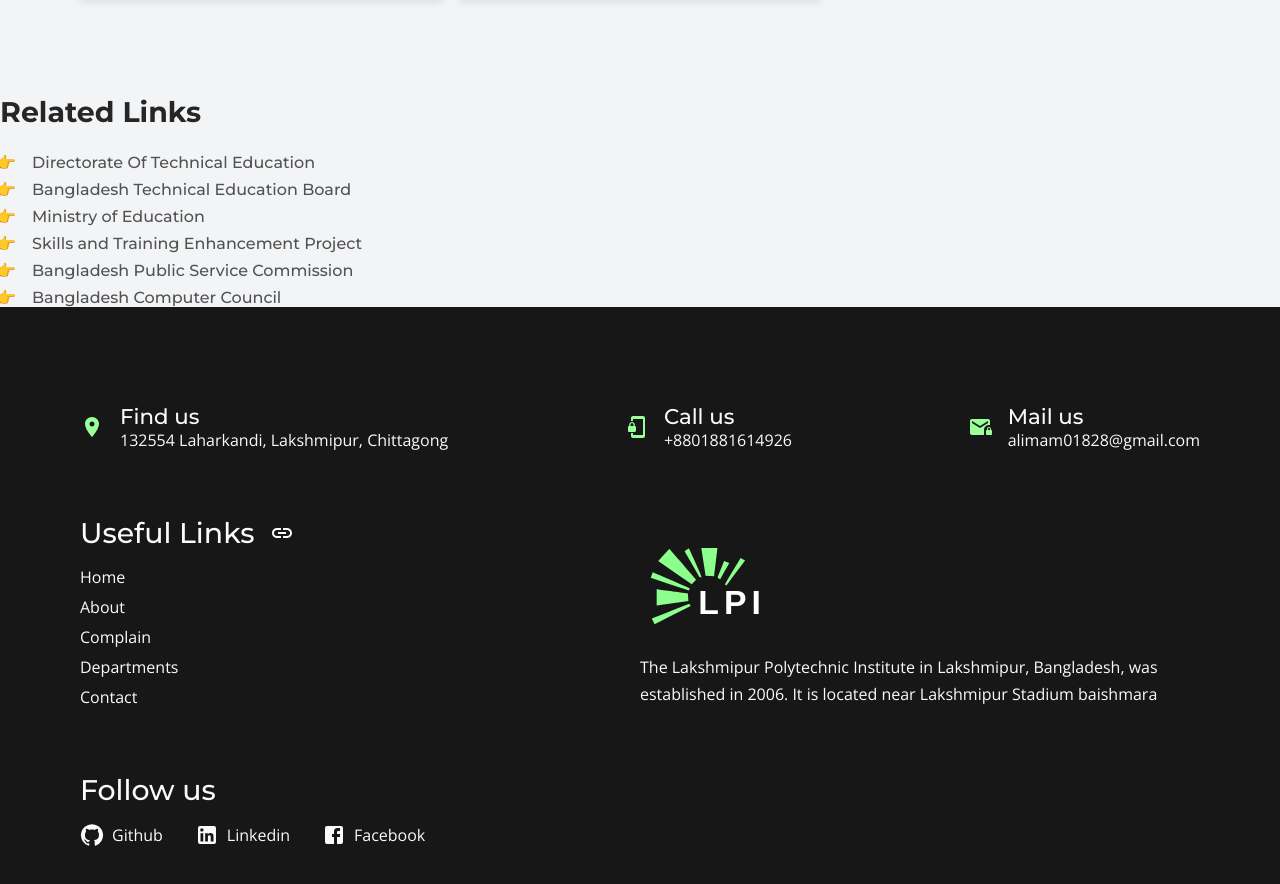
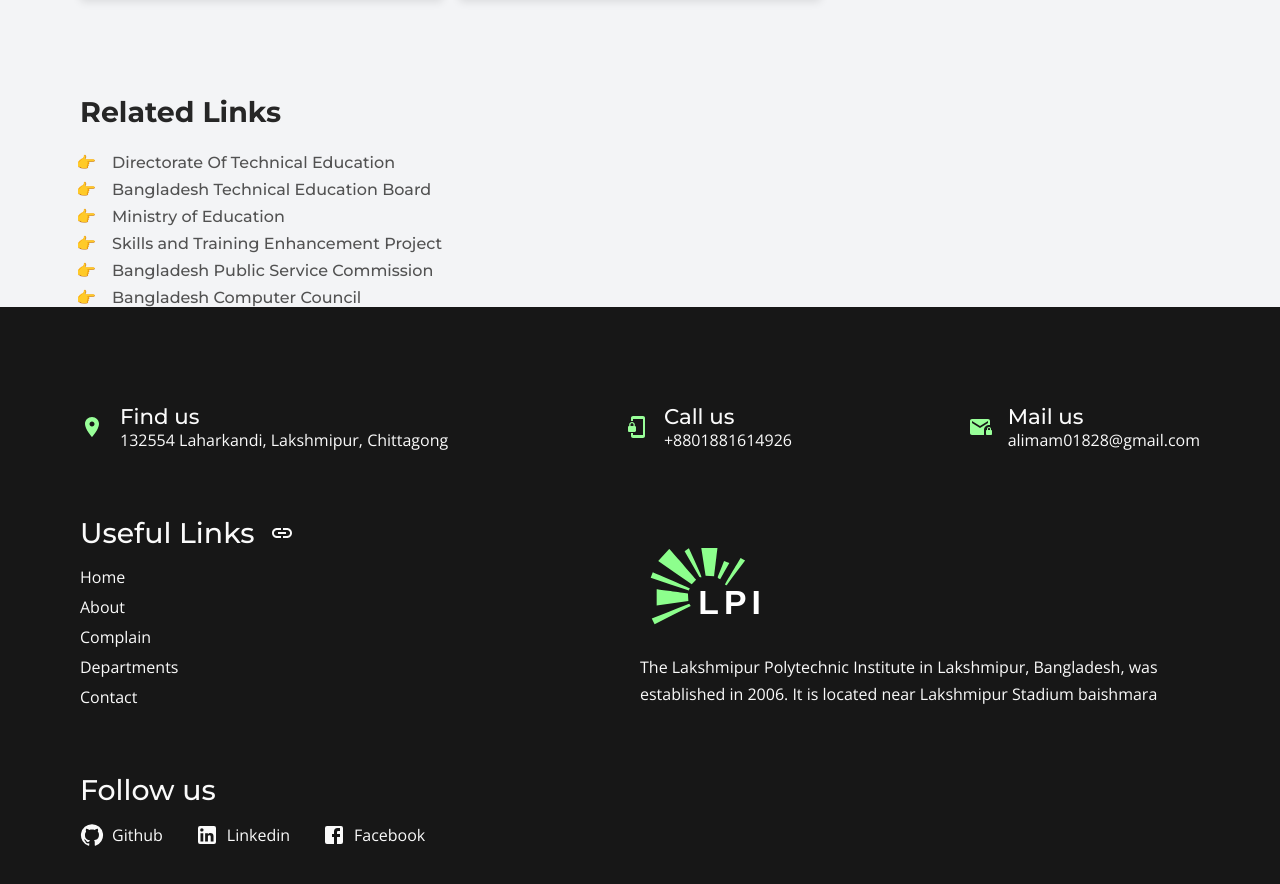
Before and after one commit to al-imam/lpi, a React (Vite) app: page / in a window 1280 px wide. Shown: the part 4871-5755 px from the top of the page. Built offline with nearby package versions, Linux system fonts and the light colour scheme.

Commit message:
use Section component

```diff
--- a/src/App.jsx
+++ b/src/App.jsx
@@ -19,6 +19,7 @@ const About = lazy(() => import("./pages/About/About"));
 
 import Links from "./components/Links/Links";
 import data from "./data";
+import Section from "./components/Section/Section";
 
 function App() {
   return (
@@ -74,7 +75,9 @@ function App() {
         <Route path="/facilities/modern-lab" element={<Lab />} />
         <Route path="/facilities/open-library" element={<Open />} />
       </Routes>
-      <Links data={data} font="english" />
+      <Section>
+        <Links data={data} font="english" />
+      </Section>
       <Footer />
     </BrowserRouter>
   );
```
